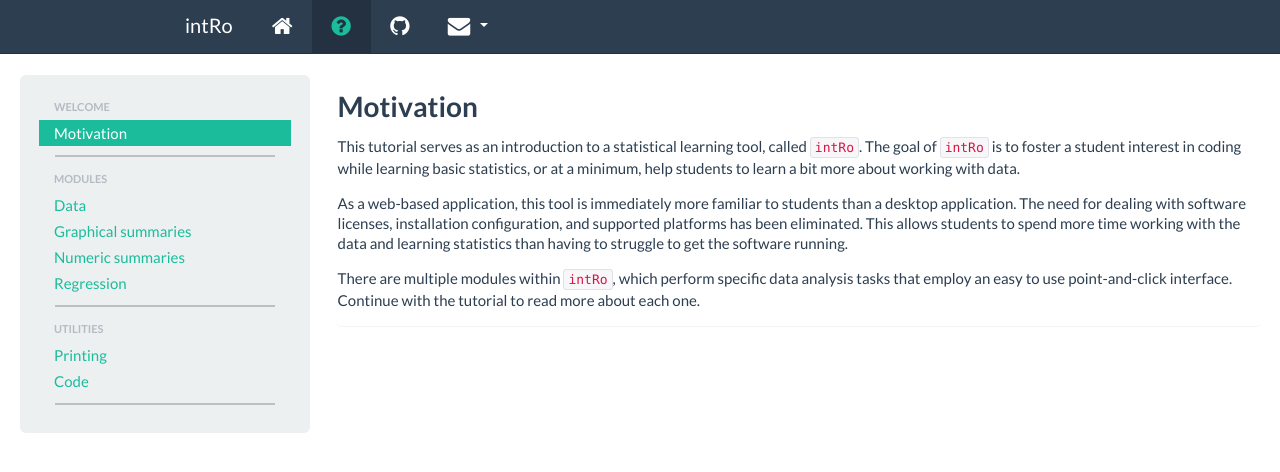
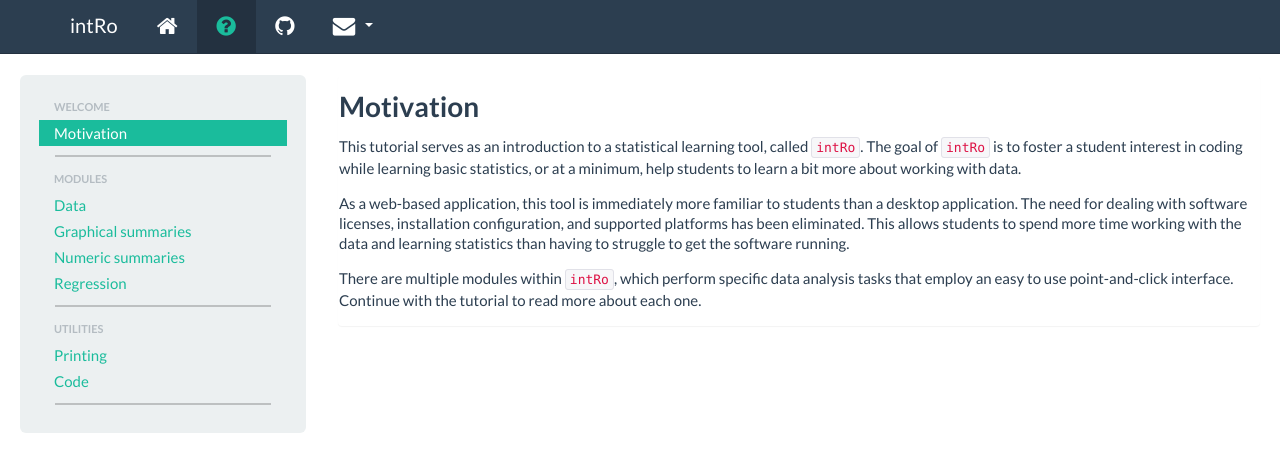
Before and after one commit to gammarama/intRo, a Jekyll site: the page built from index.html, in a window 1280 px wide. Shown: the top 472 px of the page. Built offline with Jekyll 4.4.1, drawn with Linux system fonts in a browser that asks for light colours; nearby versions of some CDN libraries; Markdown is read by kramdown in place of the engine named in the settings.

Commit message:
order of css

```diff
--- a/_layouts/layout.html
+++ b/_layouts/layout.html
@@ -14,8 +14,8 @@
 
         <!-- Custom CSS -->
         <!--<link rel="stylesheet" type="text/css" href="assets/stylesheets/style.css">-->
+        <link rel="stylesheet" type="text/css" href="assets/stylesheets/bootstrap.min.css">
         <link rel="stylesheet" type="text/css" href="assets/stylesheets/bootstrap-responsive.min.css">
-        <link rel="stylesheet" type="text/css" href="assets/stylesheets/bootstrap.min.css">
         <link href="//netdna.bootstrapcdn.com/font-awesome/4.0.3/css/font-awesome.css" rel="stylesheet">
 		<script src="assets/javascripts/active_toggle.js"></script>
 
```
